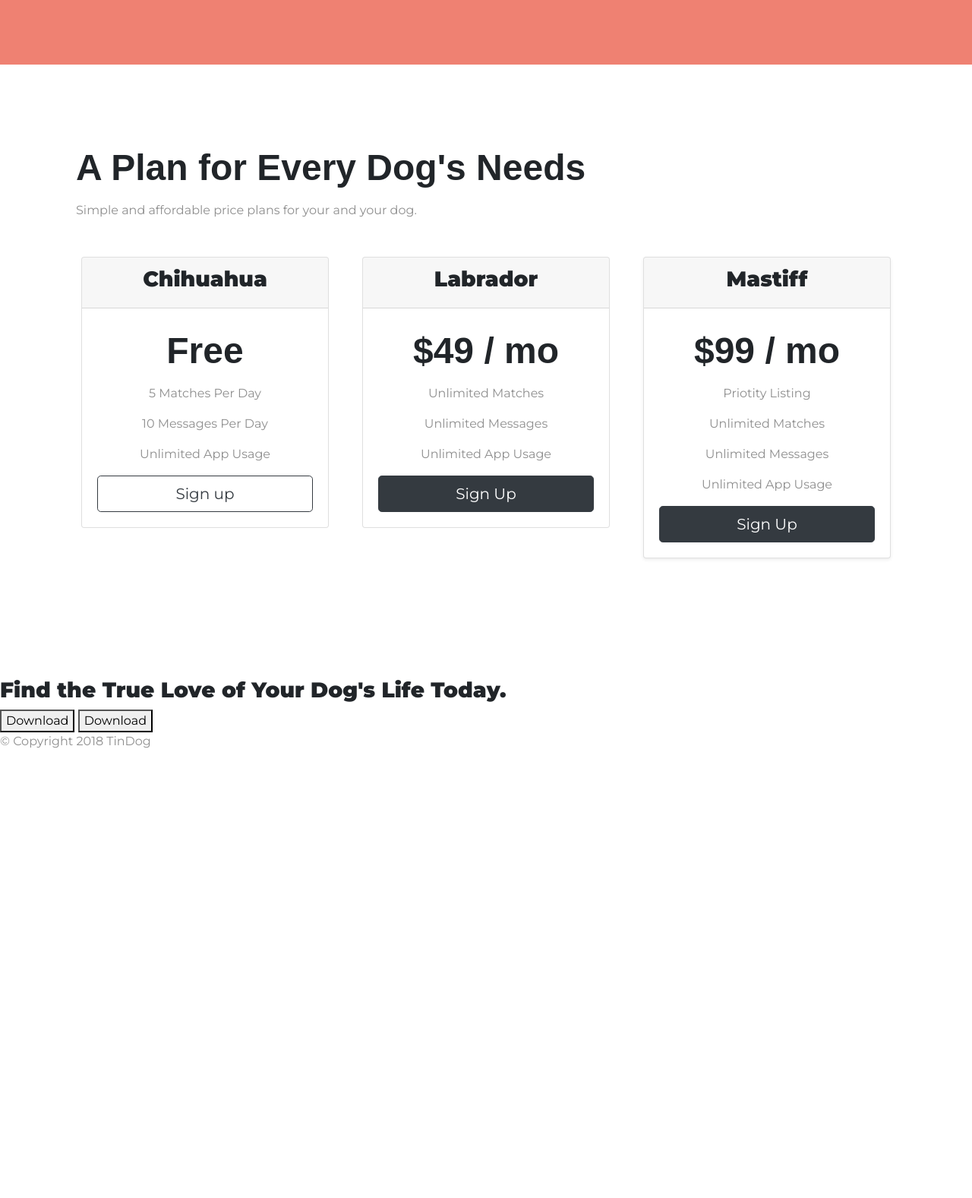
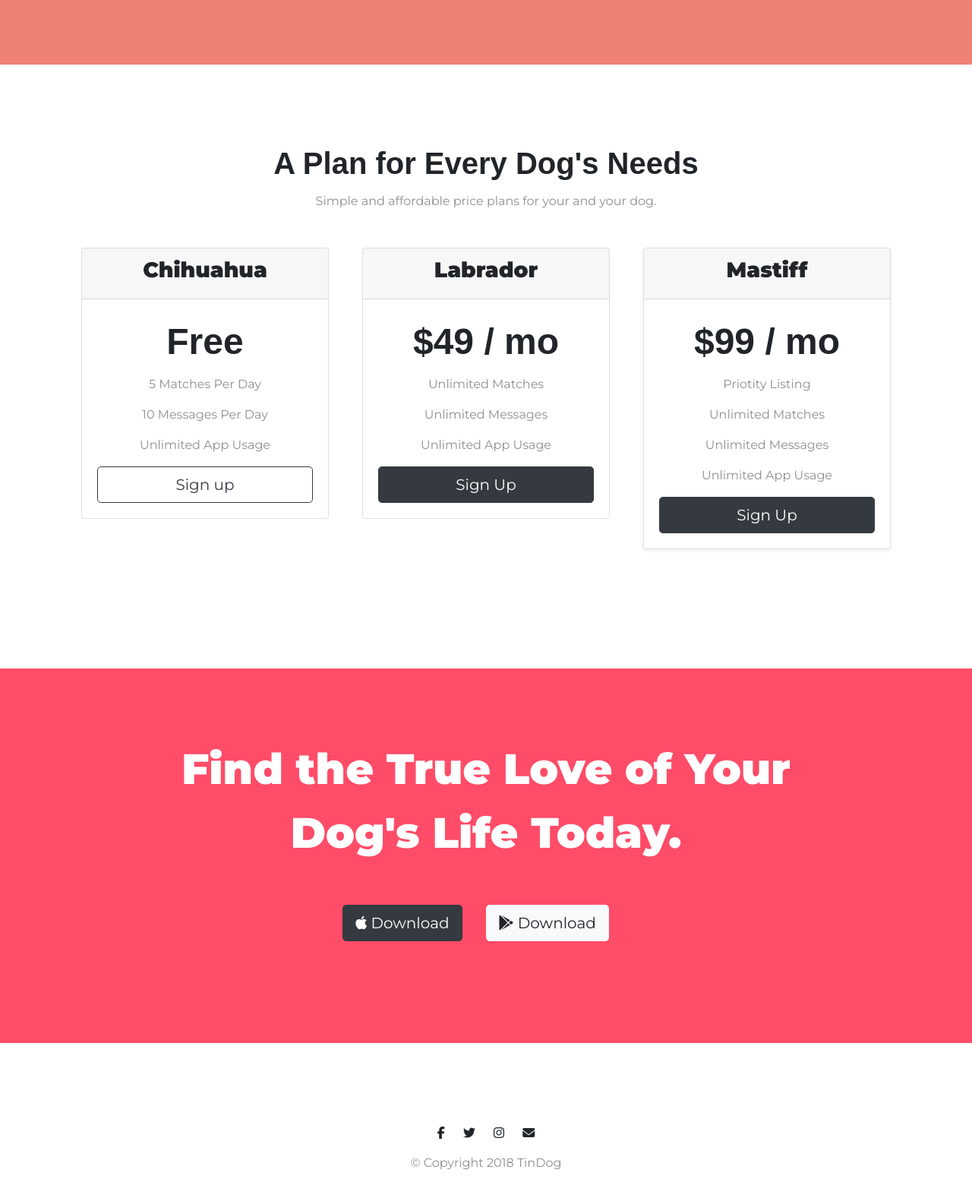
Before and after one commit to giovanimachado/tinDog, a plain HTML site: page index.html in a window 1280 px wide. Shown: the part 1794-3371 px from the top of the page at 76% size. Before the commit the page ends 2798 px from the top, so only its background shows below. Drawn offline with nearby package versions, Linux system fonts and the light colour scheme.

Commit message:
type: feature
add @media query to CSS
add section link to html
edited footer and cta sections in HTML and SCC

Front-End Project using bootstrap 4

```diff
--- a/css/styles.css
+++ b/css/styles.css
@@ -1,53 +1,52 @@
 /**************************** Title **********************/
 /*** Tag Selector ***/
-
-body{
+body {
   font-family: "Montserrat";
 }
 
-h1{
+h1 {
   font-family: 'Montserrat', sans-serif;
   font-weight: 600;
   font-size: 3.5rem;
   line-height: 1.5;
 }
 
-h3{
+h3 {
   font-family: "Montserrat";
   font-weight: bold;
 }
 
 /*** Class Selector ***/
-.container-fluid{
+.container-fluid {
   padding: 3% 15% 7%;
 }
 
 /* Navigation Bar */
-.navbar{
+.navbar {
   padding: 0 0 4.5rem;
 }
 
-.navbar-brand{
+.navbar-brand {
   font-family: "Ubuntu";
   font-size: 2.5rem;
   font-weight: 400;
 }
 
-.nav-item{
+.nav-item {
   padding: 0 18px;
 }
 
-.nav-link{
+.nav-link {
   font-size: 1.2rem;
   font-family: "Montserrat"
 }
 
 /* Class created to add margins to the buttons */
-.download-button{
+.download-button {
   margin: 5% 3% 5% 0%;
 }
 
-.title-image{
+.title-image {
   width: 60%;
   transform: rotate(20deg);
   /* z-index: -1; */
@@ -56,42 +55,50 @@ h3{
   right: 25%;
 }
 
-
 /*** id Selector ***/
-#title{
+#title {
   background-color: #ff4c68;
   color: #fff;
   /*font-family: 'Sacramento', cursive;*/
   font-size: 1rem;
- /* line-height: 2; */
+  /* line-height: 2; */
   margin: 0 auto 0 auto;
 }
 
+@media (max-width: 1000px) {
+  #title {
+    text-align: center;
+  }
+
+  .title-image {
+    position: static;
+    transform: rotate(0deg);
+  }
+}
+
 /**************************** Features Section **********************/
-
 /*** Tag Selector ***/
-p{
+p {
   color: #8f8f8f;
 }
 
 /*** Class Selector ***/
-.feature-box{
+.feature-box {
   text-align: center;
   padding: 5%;
 }
 
-.icon{
+.icon {
   color: #ef8172;
   margin-bottom: 1rem;
 }
 
-.icon:hover{
+.icon:hover {
   color: #ff4c68;
 }
 
 /*** id Selector ***/
-
-#features{
+#features {
   padding: 7% 15%;
   background-color: #fff;
   position: relative;
@@ -99,9 +106,8 @@ p{
 }
 
 /**************************** Testimonials Section **********************/
-
 /*** id Selector ***/
-#testimonials{
+#testimonials {
   /* padding: 7% 15%; to put the buttons outside the carousel sides  */
   text-align: center;
   background-color: #ef8172;
@@ -109,7 +115,7 @@ p{
 }
 
 /*** Tag Selector ***/
-h2{
+h2 {
   font-family: "Montserrat-Bold", sans-serif;
   font-weight: 600;
   font-size: 3rem;
@@ -117,41 +123,75 @@ h2{
 }
 
 /*** Class Selector ***/
-.testimonial-image{
+.testimonial-image {
   width: 15%;
   border-radius: 100%;
   margin: 20px;
 }
 
-.carousel-item{
-  padding: 7% 15%; /*to put the buttons outside the carousel sides  */
+.carousel-item {
+  padding: 7% 15%;
+  /*to put the buttons outside the carousel sides  */
 }
 
-
-
 /**************************** Press Section **********************/
-#press{
+#press {
   background-color: #ef8172;
   text-align: center;
   /* margin-bottom: 3%; */
   padding-bottom: 3%;
 }
 
-.press-logo{
+.press-logo {
   width: 15%;
   margin: 20px 20px 50px;
 }
 
 /**************************** Pricing Section **********************/
-#pricing{
+#pricing {
   padding: 100px;
+  text-align: center;
+}
+
+.h2Pricing {
+  font-family: "Montserrat-Bold", sans-serif;
+  font-weight: 800;
+  font-size: 2.5rem;
+  line-height: 1.5;
 }
 
 .pricing-column {
   padding: 3% 2%;
   text-align: center;
 }
+
 /*
 .priccing-column{
   padding-bottom: 2%;
 } */
+/**************************** Call to Action ***************************/
+#cta {
+  background-color: #ff4c68;
+  /* margin-bottom: 3%; */
+  padding: 7% 15%;
+  text-align: center;
+}
+
+.h3Cta {
+  color: #fff;
+  font-family: "Montserrat";
+  font-size: 3.5rem;
+  font-weight: bold;
+  line-height: 1.5;
+}
+
+/* ************************** Footer section **************************** */
+#footer {
+  background-color: #fff;
+  padding: 7% 15%;
+  text-align: center;
+}
+
+.social-icon {
+  margin: 20px 10px;
+}
--- a/index.html
+++ b/index.html
@@ -39,13 +39,13 @@
               <a class="nav-link" href="#">Contact<span class="sr-only">(current)</span></a>
             </li> -->
             <li class="nav-item">
-              <a class="nav-link" href="#">Contact</a>
+              <a class="nav-link" href="#footer">Contact</a>
             </li>
             <li class="nav-item">
-              <a class="nav-link" href="#">Pricing</a>
+              <a class="nav-link" href="#pricing">Pricing</a>
             </li>
             <li class="nav-item">
-              <a class="nav-link" href="#">Download</a>
+              <a class="nav-link" href="#cta">Download</a>
             </li>
             <!-- This li inserts a dropdown menu -->
             <!-- <li class="nav-item dropdown">
@@ -170,7 +170,7 @@
 
   <section id="pricing">
 
-    <h2>A Plan for Every Dog's Needs</h2>
+    <h2 class="h2Pricing">A Plan for Every Dog's Needs</h2>
     <p>Simple and affordable price plans for your and your dog.</p>
     <div class="row">
 
@@ -212,11 +212,11 @@
           </div>
           <div class="card-body">
             <h2>$99 / mo</h2>
-              <p>Priotity Listing</p>
-              <p>Unlimited Matches</p>
-              <p>Unlimited Messages</p>
-              <p>Unlimited App Usage</p>
-              <button type="button" class="btn btn-lg btn-block btn-dark">Sign Up</button>
+            <p>Priotity Listing</p>
+            <p>Unlimited Matches</p>
+            <p>Unlimited Messages</p>
+            <p>Unlimited App Usage</p>
+            <button type="button" class="btn btn-lg btn-block btn-dark">Sign Up</button>
           </div>
         </div>
       </div>
@@ -231,9 +231,9 @@
 
   <section id="cta">
 
-    <h3>Find the True Love of Your Dog's Life Today.</h3>
-    <button type="button">Download</button>
-    <button type="button">Download</button>
+    <h3 class="h3Cta">Find the True Love of Your Dog's Life Today.</h3>
+    <button type="button" class="btn btn-dark btn-lg download-button"><i class="fab fa-apple"></i> Download</button>
+    <button type="button" class="btn btn-light btn-lg download-button"><i class="fab fa-google-play"></i> Download</button>
 
   </section>
 
@@ -242,6 +242,10 @@
 
   <footer id="footer">
 
+    <i class="social-icon fab fa-facebook-f"></i>
+    <i class="social-icon fab fa-twitter"></i>
+    <i class="social-icon fab fa-instagram"></i>
+    <i class="social-icon fas fa-envelope"></i>
     <p>© Copyright 2018 TinDog</p>
 
   </footer>
```
